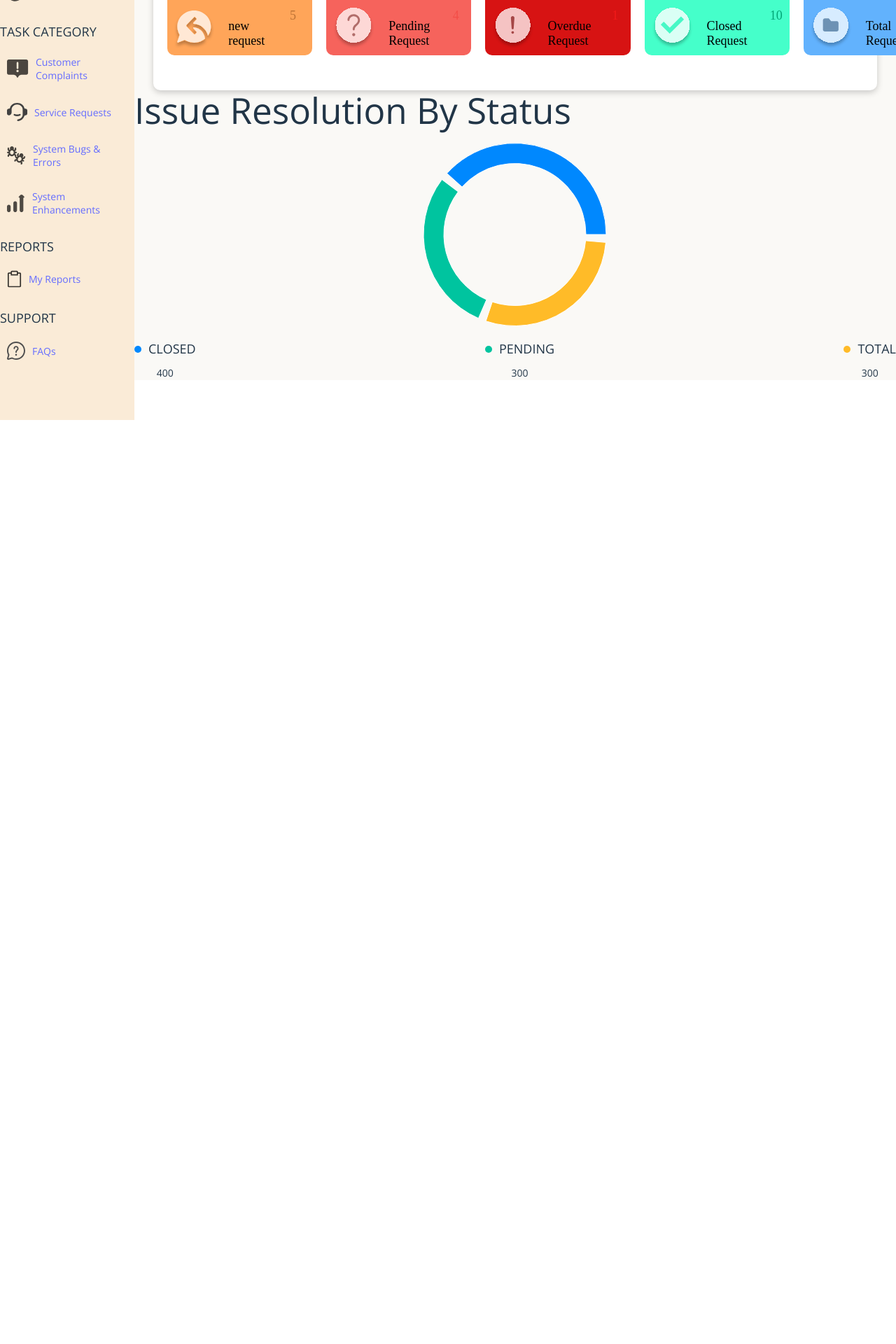
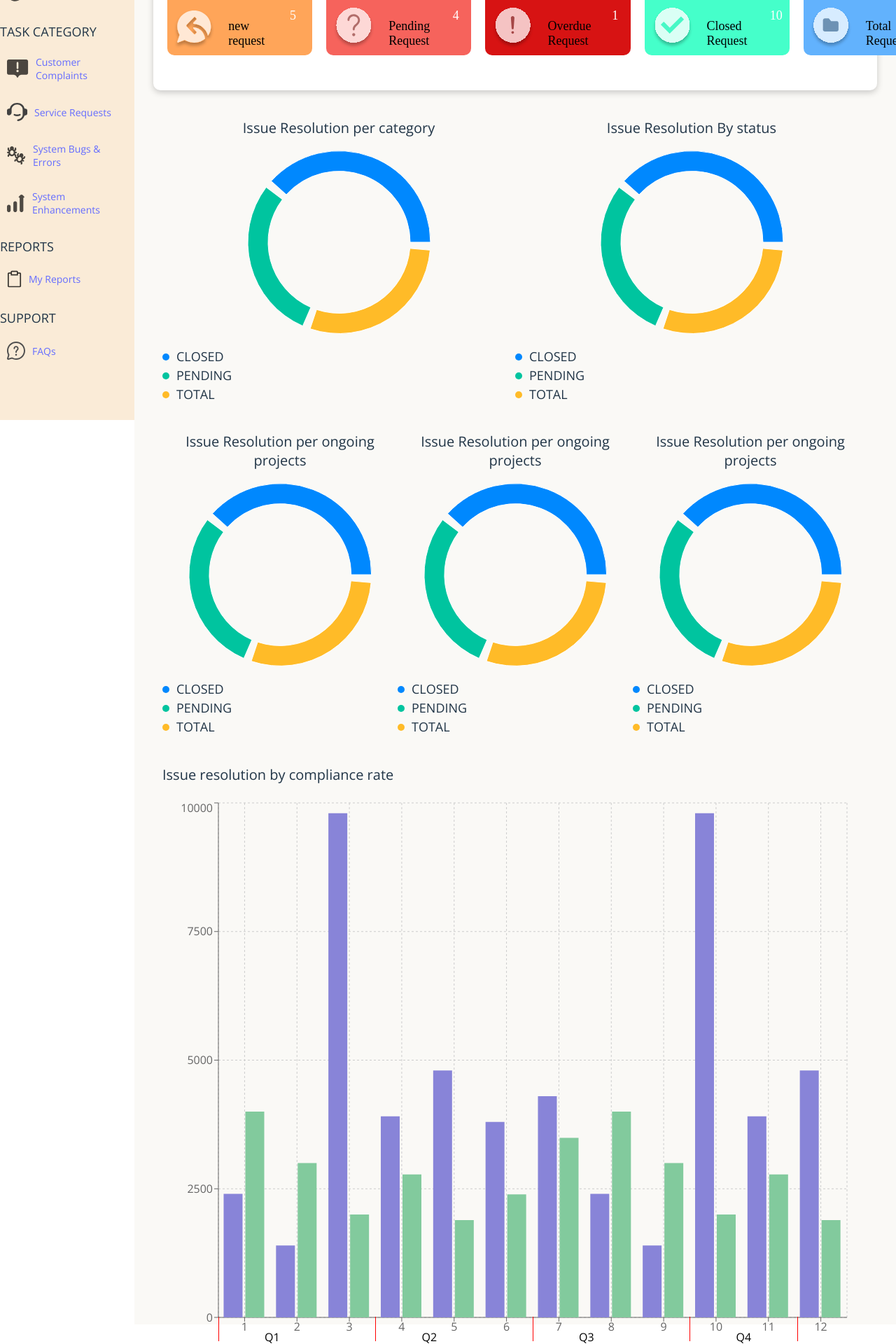
Before and after one commit to HarryLekishon/AssignemtsManagement, a React (Vite) app: page / in a window 1280 px wide. Shown: the part 600-2520 px from the top of the page at 70% size. Before the commit the page ends 1200 px from the top, so only its background shows below. Built offline with nearby package versions, Linux system fonts and the light colour scheme.

Commit message:
bar charts added

```diff
--- /dev/null
+++ b/src/components/barCharts/HomeBarChart.jsx
@@ -0,0 +1,155 @@
+import {
+  BarChart,
+  Bar,
+  XAxis,
+  YAxis,
+  CartesianGrid,
+  Tooltip,
+  Legend,
+  ResponsiveContainer,
+} from "recharts";
+
+const data = [
+  {
+    date: "2000-01",
+    uv: 4000,
+    pv: 2400,
+    amt: 2400,
+  },
+  {
+    date: "2000-02",
+    uv: 3000,
+    pv: 1398,
+    amt: 2210,
+  },
+  {
+    date: "2000-03",
+    uv: 2000,
+    pv: 9800,
+    amt: 2290,
+  },
+  {
+    date: "2000-04",
+    uv: 2780,
+    pv: 3908,
+    amt: 2000,
+  },
+  {
+    date: "2000-05",
+    uv: 1890,
+    pv: 4800,
+    amt: 2181,
+  },
+  {
+    date: "2000-06",
+    uv: 2390,
+    pv: 3800,
+    amt: 2500,
+  },
+  {
+    date: "2000-07",
+    uv: 3490,
+    pv: 4300,
+    amt: 2100,
+  },
+  {
+    date: "2000-08",
+    uv: 4000,
+    pv: 2400,
+    amt: 2400,
+  },
+  {
+    date: "2000-09",
+    uv: 3000,
+    pv: 1398,
+    amt: 2210,
+  },
+  {
+    date: "2000-10",
+    uv: 2000,
+    pv: 9800,
+    amt: 2290,
+  },
+  {
+    date: "2000-11",
+    uv: 2780,
+    pv: 3908,
+    amt: 2000,
+  },
+  {
+    date: "2000-12",
+    uv: 1890,
+    pv: 4800,
+    amt: 2181,
+  },
+];
+
+const monthTickFormatter = (tick) => {
+  const date = new Date(tick);
+
+  return date.getMonth() + 1;
+};
+
+const renderQuarterTick = (tickProps) => {
+  const { x, y, payload } = tickProps;
+  const { value, offset } = payload;
+  const date = new Date(value);
+  const month = date.getMonth();
+  const quarterNo = Math.floor(month / 3) + 1;
+  const isMidMonth = month % 3 === 1;
+
+  if (month % 3 === 1) {
+    return <text x={x} y={y - 4} textAnchor="middle">{`Q${quarterNo}`}</text>;
+  }
+
+  const isLast = month === 11;
+
+  if (month % 3 === 0 || isLast) {
+    const pathX = Math.floor(isLast ? x + offset : x - offset) + 0.5;
+
+    return <path d={`M${pathX},${y - 4}v${-35}`} stroke="red" />;
+  }
+  return null;
+};
+function HomeBarChart({ title }) {
+  return (
+    <div style={{ height: "50em" }}>
+      <p style={{ fontSize: "20px", fontWeight: "600", marginBottom: "1em" }}>
+        {title}
+      </p>
+      <ResponsiveContainer width="100%" height="100%">
+        <BarChart
+          width={500}
+          height={300}
+          data={data}
+          margin={{
+            top: 5,
+            right: 30,
+            left: 20,
+            bottom: 5,
+          }}
+        >
+          <CartesianGrid strokeDasharray="3 3" />
+          <XAxis dataKey="date" tickFormatter={monthTickFormatter} />
+          <XAxis
+            dataKey="date"
+            axisLine={false}
+            tickLine={false}
+            interval={0}
+            tick={renderQuarterTick}
+            height={1}
+            scale="band"
+            xAxisId="quarter"
+          />
+          <YAxis />
+          <Tooltip />
+          <Legend />
+          <Bar dataKey="pv" fill="#8884d8" />
+          <Bar dataKey="uv" fill="#82ca9d" />
+        </BarChart>
+      </ResponsiveContainer>
+    </div>
+  );
+}
+
+export default HomeBarChart;
--- /dev/null
+++ b/src/components/cards/HomeCard.jsx
@@ -0,0 +1,39 @@
+import newRequest from "../../assets/contact_request.svg";
+import question from "../../assets/QuestionMark.svg";
+import exclmation from "../../assets/ExclamationMark.svg";
+import Tick from "../../assets/Tick.svg";
+import TotalIcon from "../../assets/TotalIcon.svg";
+const contents = [
+  { icon: newRequest, title: "new request", total: 5, color: "#FFA559" },
+  { icon: question, title: "Pending Request", total: 4, color: "#F6635C" },
+  { icon: exclmation, title: "Overdue Request", total: 1, color: "#D71313" },
+  { icon: Tick, title: "Closed Request", total: 10, color: "#45FFCA" },
+  { icon: TotalIcon, title: "Total Request", total: 20, color: "#62B2FD" },
+];
+function HomeCard() {
+  return (
+    <>
+      {contents.map((content) => (
+        <div
+          className="cardContent"
+          style={{ backgroundColor: `${content.color}` }}
+        >
+          <img src={content.icon} alt="" />
+          <p>{content.title}</p>
+          <p
+            style={{
+              color: "white",
+              width: "28.449px",
+              height: "26.779px",
+              marginBottom: "30px",
+            }}
+          >
+            {content.total}
+          </p>
+        </div>
+      ))}
+    </>
+  );
+}
+
+export default HomeCard;
--- a/src/components/piechart/PieChartBox.jsx
+++ b/src/components/piechart/PieChartBox.jsx
@@ -7,10 +7,11 @@ const data = [
   { name: "Total", value: 300, color: "#FFBB28" },
 ];
 
-const PieChartBox = () => {
+const PieChartBox = ({ type }) => {
   return (
     <div className="pieChartBox">
-      <h1>Issue Resolution By Status</h1>
+      <h1>Issue Resolution {type}</h1>
+      <div className="chartBottom">
         <div className="chart">
           <ResponsiveContainer width="99%" height={300}>
             <PieChart>
@@ -38,9 +39,9 @@ const PieChartBox = () => {
                 <div className="dot" style={{ backgroundColor: item.color }} />
                 <span>{item.name}</span>
               </div>
-            <span>{item.value}</span>
             </div>
           ))}
+        </div>
       </div>
     </div>
   );
--- a/src/components/piechart/pieChartBox.css
+++ b/src/components/piechart/pieChartBox.css
@@ -3,6 +3,14 @@
   display: flex;
   flex-direction: column;
   justify-content: space-between;
+  width: 50%;
+}
+.pieChartBox > h1 {
+  text-align: center;
+  font-size: 20px;
+  font-style: normal;
+  font-weight: 600;
+  line-height: normal;
 }
 
 .chart {
@@ -12,12 +20,20 @@
   width: 100%;
   height: 100%;
 }
+.chartBottom {
+  display: flex;
+}
+.pieTop {
+  display: flex;
+  width: 100%;
+  margin: 40px 0;
+}
 
 .options {
   display: flex;
-  justify-content: space-between;
-  gap: 10px;
+  flex-direction: column;
   font-size: 14px;
+  align-items: flex-start;
 }
 
 .option {
--- a/src/pages/home/Home.jsx
+++ b/src/pages/home/Home.jsx
@@ -1,10 +1,7 @@
+import HomeBarChart from "../../components/barCharts/HomeBarChart";
+import HomeCard from "../../components/cards/homeCard";
 import PieChartBox from "../../components/piechart/PieChartBox";
 import "./home.css";
-import newRequest from "../../assets/contact_request.svg";
-import question from "../../assets/QuestionMark.svg";
-import exclmation from "../../assets/ExclamationMark.svg";
-import Tick from "../../assets/Tick.svg";
-import TotalIcon from "../../assets/TotalIcon.svg";
 
 function Home() {
   return (
@@ -14,78 +11,25 @@ function Home() {
       </div>
 
       <div className="grid">
-        <div className="cardContent" style={{ backgroundColor: "#FFA559" }}>
-          <img src={newRequest} alt="" />
-          <p>new request</p>
-          <p
-            style={{
-              color: "#BC7235",
-              width: "28.449px",
-              height: "26.779px",
-              marginBottom: "30px",
-            }}
-          >
-            5
-          </p>
+        <HomeCard />
+      </div>
+      <div className="chartsBox">
+        <div className="chartTop">
+          <PieChartBox type=" per category" />
+          <PieChartBox type="By status" />
         </div>
-        <div className="cardContent" style={{ backgroundColor: "#F6635C" }}>
-          <img src={question} alt="" />
-          <p>Pending Request</p>
-          <p
-            style={{
-              color: "#F34E48",
-              width: "28.449px",
-              height: "26.779px",
-              marginBottom: "30px",
-            }}
-          >
-            4
-          </p>
-        </div>
-        <div className="cardContent" style={{ backgroundColor: "#D71313" }}>
-          <img src={exclmation} alt="" />
-          <p>Overdue Request</p>
-          <p
-            style={{
-              color: "#F21A1A",
-              width: "28.449px",
-              height: "26.779px",
-              marginBottom: "30px",
-            }}
-          >
-            1
-          </p>
-        </div>
-        <div className="cardContent" style={{ backgroundColor: "#45FFCA" }}>
-          <img src={Tick} alt="" />
-          <p>Closed Request</p>
-          <p
-            style={{
-              color: "#00A576",
-              width: "28.449px",
-              height: "26.779px",
-              marginBottom: "30px",
-            }}
-          >
-            10
-          </p>
-        </div>
-        <div className="cardContent" style={{ backgroundColor: "#62B2FD" }}>
-          <img src={TotalIcon} alt="" />
-          <p>Total Request</p>
-          <p
-            style={{
-              color: "#3668F1",
-              width: "28.449px",
-              height: "26.779px",
-              marginBottom: "30px",
-            }}
-          >
-            20
-          </p>
+        <div className="chartBottom">
+          <div className="pieTop">
+            <PieChartBox type=" per ongoing projects" />
+            <PieChartBox type=" per ongoing projects" />
+            <PieChartBox type=" per ongoing projects" />
+          </div>
+          <div className="barCharts">
+            {" "}
+            <HomeBarChart title="Issue resolution by compliance rate" />
+          </div>
         </div>
       </div>
-      <PieChartBox />
     </div>
   );
 }
--- a/src/pages/home/home.css
+++ b/src/pages/home/home.css
@@ -1,5 +1,5 @@
 .homecontainer {
-    background-color: #FAF9F6;
+  background-color: #faf9f6;
 }
 
 .home {
@@ -10,9 +10,8 @@
   color: #000;
   font-style: normal;
   margin-left: 24px;
-
 }
-.home >p {
+.home > p {
   padding-top: 10px;
 }
 
@@ -22,7 +21,7 @@
   gap: 20px;
   width: 95%;
   margin: auto;
-    background-color: #FFFFFF;
+  background-color: #ffffff;
   border-radius: 10px;
   box-shadow: 0 3px 10px rgba(0, 0, 0, 0.2);
   padding: 20px;
@@ -30,13 +29,12 @@
 }
 
 .grid div {
-    width: 207.117px;;
+  width: 207.117px;
   height: 106px;
   background-color: red;
   margin-top: 30px;
   margin-bottom: 30px;
   border-radius: 10px;
-
 }
 .cardContent {
   display: flex;
@@ -47,8 +45,21 @@
 .cardContent p {
   color: #000;
   font-family: PT serif;
-    font-size: 18PX;
+  font-size: 18px;
   font-style: normal;
   font-weight: 400;
   line-height: normal;
 }
+
+.chartsBox {
+  display: flex;
+  flex-direction: column;
+  margin: 40px;
+}
+.chartTop {
+  display: flex;
+}
+.chartBottom {
+  display: flex;
+  flex-direction: column;
+}
```
Lines whose indentation alone changed are shown as unchanged.
